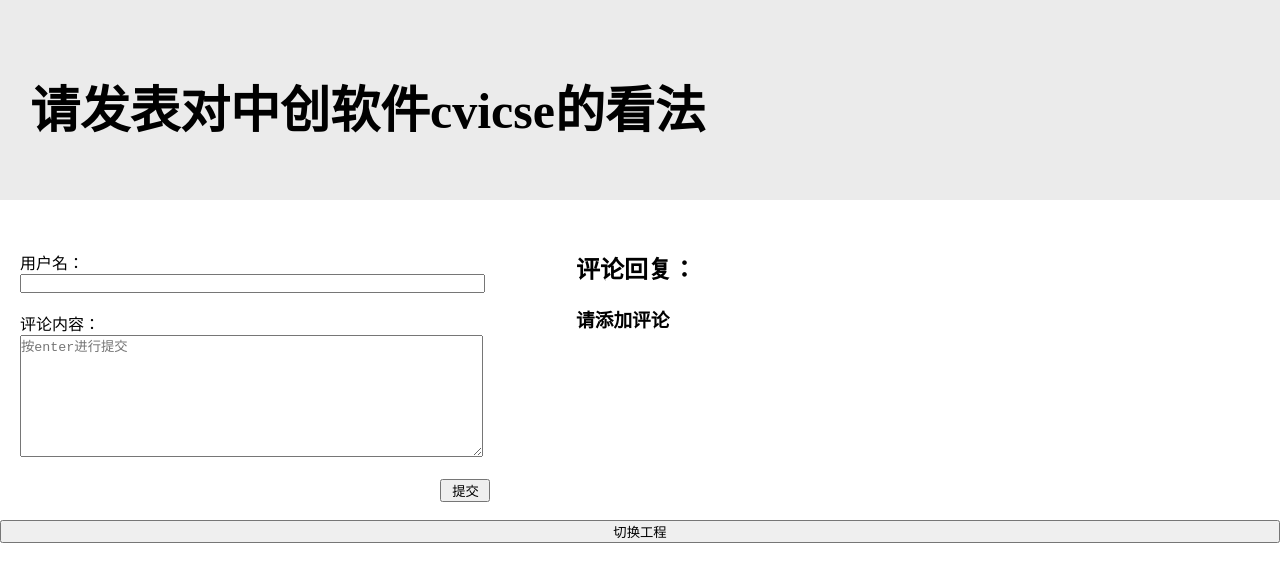
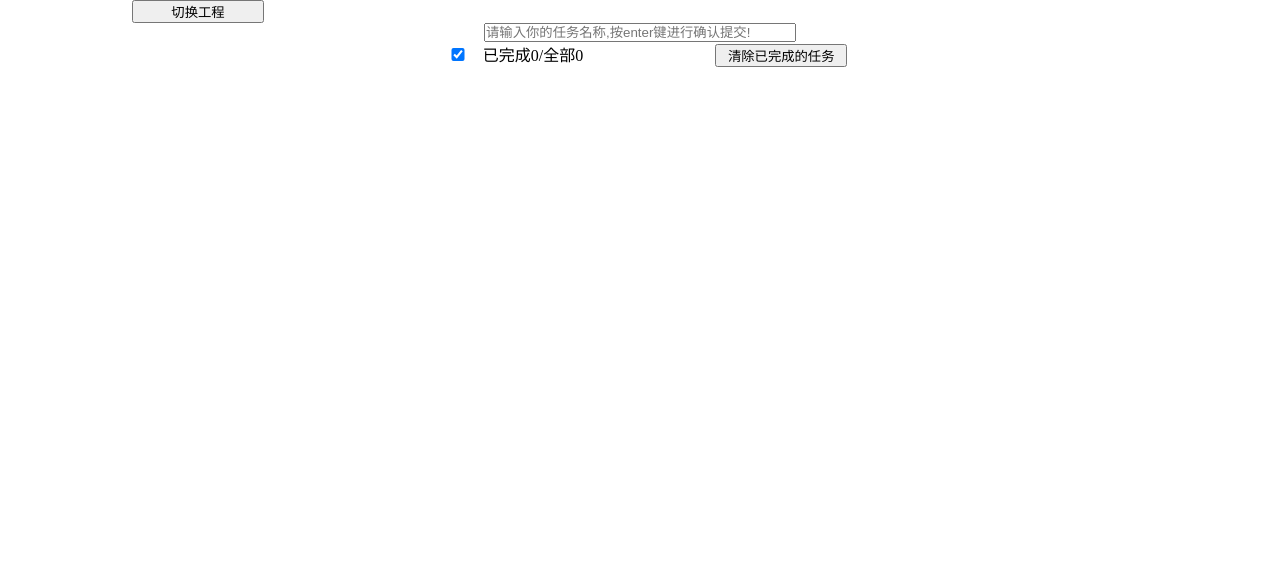
Before and after one commit to cvicse-wj/vue-test, a Vue app: page / in a window 1280 px wide. Shown: the top 582 px of the page. Built offline with nearby package versions, Linux system fonts and the light colour scheme.

Commit message:
2020-6-19

```diff
--- a/src/components/HelloWorld.vue
+++ b/src/components/HelloWorld.vue
@@ -1,28 +1,35 @@
 <template>
   <div class="hello">
+	<button @click="flag=!flag">切换工程</button>
 	<Message v-show="flag"></Message>
 	<br />
-	<button @click="flag=!flag">切换工程</button>
+	<Task v-show="!flag"></Task>
   </div>
 </template>
 
 <script>
 import Message from '@/components/pl/Message.vue'
+import Task from '@/components/task/Task.vue'
 export default {
   name: 'HelloWorld',
   data(){
 	return{
-		flag:true
+		flag:false
 	}
   },
   props: {
   },
   components:{
-	Message
+	Message,
+	Task
   }
 }
 </script>
 
 <style scoped>
-
+	button{
+			margin-left: 8.25rem;
+			width: 8.25rem;
+			display: inline-block;
+		}
 </style>
--- a/src/components/task/Task.vue
+++ b/src/components/task/Task.vue
@@ -1,29 +1,68 @@
 <template>
 	<div>
-		<TaskHead></TaskHead>
-		<TaskList></TaskList>
-		<TaskFooter></TaskFooter>
+		<TaskHead :addTodo="addTodo"></TaskHead>
+		<TaskList :todos="todos" :deleteItem="deleteItem"></TaskList>
+		<TaskFooter :allNumber="allNumber" :selectNumber="selectNumber" :checkAll="checkAll"></TaskFooter>
 	</div>
 </template>
 
 <script>
-	import TaskHead from '@/components/task/TodeTaskHead.vue'
-	import TaskList from '@/components/task/TodeList.vue'
-	import TaskFooter from '@/components/task/TaskFooter.vue'
+import TaskHead from '@/components/task/TodoHead.vue'
+import TaskList from '@/components/task/TodoList.vue'
+import TaskFooter from '@/components/task/TodoFooter.vue'
 export default{
 	name:'Task',
 	data(){
 		return{
-
+			todos:JSON.parse(localStorage.getItem("todos") || "[]")
 		}
 	},
 	components:{
 		TaskHead,
 		TaskList,
 		TaskFooter
+	},
+	computed:{
+		allNumber:{
+			get:function(){
+				return this.todos.length
+			}
+		},
+		selectNumber:{
+			get:function(){
+				const array=this.todos.filter(t => t.todoFlag===true);
+				return array.length;
+			}
+		},
+		checkAll:{
+			get:function(){
+				return this.allNumber==this.selectNumber
+			},
+			set:function(){
+			}
+		}
+	},
+	watch:{
+		todos:{
+			deep:true,
+			handler:function(value){
+				localStorage.setItem("todos",JSON.stringify(value))
+			}
+		}
+	},
+	methods:{
+		addTodo:function(todo){
+			this.todos.push(todo)
+		},
+		deleteItem:function(index){
+			this.todos.splice(index,1)
+		}
 	}
 }
 </script>
 
-<style>
+<style scoped="scoped">
+	div{
+		text-align: center;
+	}
 </style>
--- a/src/components/task/TodoFooter.vue
+++ b/src/components/task/TodoFooter.vue
@@ -1,8 +1,39 @@
 <template>
+	<div>
+		<input type="checkbox" v-model="checkAll"/>
+		<span>已完成{{selectNumber}}/全部{{allNumber}}</span>
+		<button @click="deleteSelect">清除已完成的任务</button>
+	</div>
 </template>
 
 <script>
+	export default{
+		name:"TodoFooter",
+		data(){
+			return{
+
+			}
+		},
+		props:{
+			selectNumber:Number,
+			allNumber:Number,
+			checkAll:Boolean
+		},
+		methods:{
+			deleteSelect(){
+
+			}
+		}
+	}
 </script>
 
-<style>
+<style scoped="scoped">
+	input{
+		width: 50px;
+	}
+	button{
+		margin-left: 8.25rem;
+		width: 8.25rem;
+		display: inline-block;
+	}
 </style>
--- a/src/components/task/TodoHead.vue
+++ b/src/components/task/TodoHead.vue
@@ -1,5 +1,5 @@
 <template>
-	<input placeholder="请输入你的任务名称,按enter键进行确认提交!" @keyup.enter="toSubmit" v-model="todo"/>
+	<input placeholder="请输入你的任务名称,按enter键进行确认提交!" @keyup.enter="toSubmit" v-model="todoName"/>
 </template>
 
 <script>
@@ -7,19 +7,33 @@
 		name:'TodoHead',
 		data(){
 			return{
-				todo:""
+				todoName:""
 			}
 		},
 		props:{
-			todos:Array
+			addTodo:Function
 		},
 		methods:{
 			toSubmit() {
-				this.todos.push(this.todo)
+				const{todoName,addTodo} = this;
+				if(!todoName) {
+					alert("请输入任务内容！");
+					return;
+				}else{
+					var obj={
+						todoName:todoName,
+						todoFlag:false
+					};
+					addTodo(obj);
+					this.todoName='';
+				}
 			}
 		}
 	}
 </script>
 
-<style>
+<style scoped="scoped">
+	input{
+		width: 19.25rem;
+	}
 </style>
--- a/src/components/task/TodoItem.vue
+++ b/src/components/task/TodoItem.vue
@@ -1,9 +1,57 @@
 <template>
-	<input type="checkbox" />
+	<li @mouseenter="handlerEnter(true)" @mouseleave="handlerEnter(false)" :style="{background : bgColor}">
+		<label>
+			<input type="checkbox" v-model="todo.todoFlag"/>
+			<span>{{todo.todoName}}</span>
+		</label>
+		<button @click="deleteThis" v-show="showFlag">刪除</button>
+	</li>
 </template>
 
 <script>
+	export default{
+		name:'TodoItem',
+		data:function(){
+			return{
+				showFlag:false,
+				bgColor:"white"
+			}
+		},
+		props:{
+			index:Number,
+			todo:Object,
+			deleteItem:Function
+		},
+		methods:{
+			deleteThis:function(){
+				if(window.confirm("是否要删除这个task？")){
+					this.deleteItem(this.index)
+				}
+			},
+			handlerEnter:function(value){
+				if(value){
+					this.showFlag=true;
+					this.bgColor="aqua";
+				}else{
+					this.showFlag=false;
+					this.bgColor="white";
+				}
+			}
+		}
+	}
 </script>
 
-<style>
+<style scoped="scoped">
+	input{
+		width: 50px;
+	}
+	button{
+		width: 3.125rem;
+		margin-left: 3.125rem;
+	}
+	li{
+		padding-top: 0.625rem;
+		padding-bottom: 0.625rem;
+		border: 1px solid aqua;
+	}
 </style>
--- /dev/null
+++ b/src/components/task/TodoList.vue
@@ -0,0 +1,29 @@
+<template>
+	<div>
+		<ul>
+			<TodoItem v-for="(todo,index) in todos" :key="index" :todo="todo" :index="index" :deleteItem="deleteItem"></TodoItem>
+		</ul>
+	</div>
+</template>
+
+<script>
+	import TodoItem from '@/components/task/TodoItem.vue'
+	export default{
+		name:"TodoList",
+		data(){
+			return{
+
+			}
+		},
+		props:{
+			todos:Array,
+			deleteItem:Function
+		},
+		components:{
+			TodoItem
+		}
+	}
+</script>
+
+<style>
+</style>
```
Also changed, not shown: src/components/task/TodeList.vue (deleted, +0 -8 lines). Lines whose indentation alone changed are shown as unchanged.
